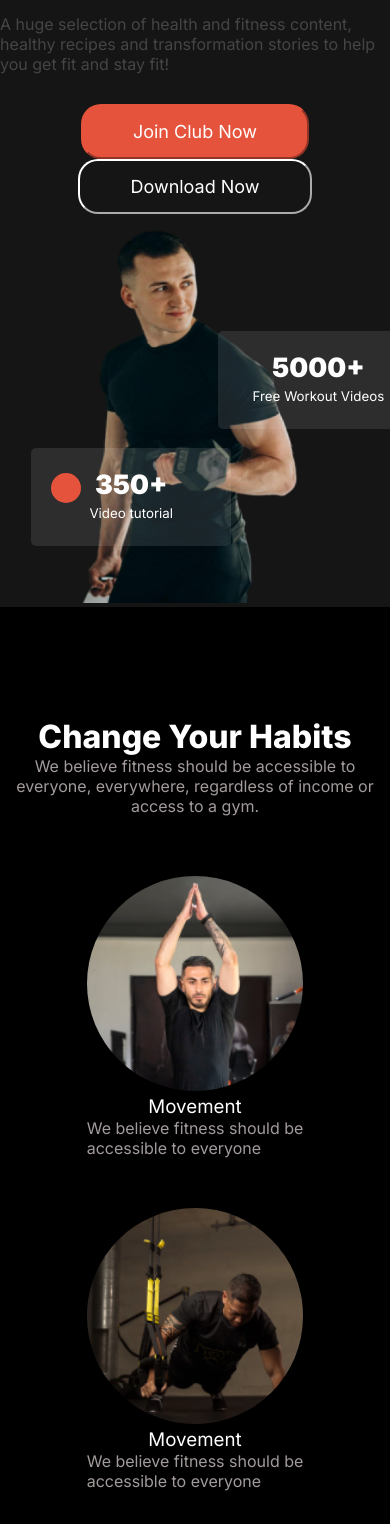
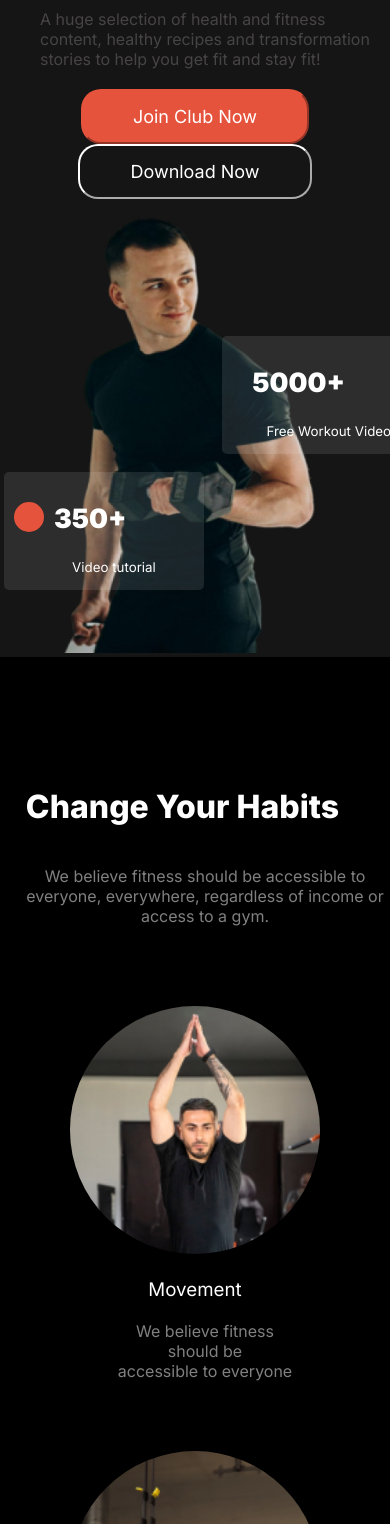
Before and after one commit to Jaheda8/Assignment-2, a plain HTML site: page index.html in a window 390 px wide. Shown: the part 476-2000 px from the top of the page. Drawn offline with Linux system fonts and the light colour scheme; a web font is replaced by a local one.

Commit message:
responsive 2nd time done

```diff
--- a/index.html
+++ b/index.html
@@ -71,9 +71,9 @@
             <div class="habits-info">
                 <h1 class="bold-title">Change Your Habits
                 </h1>
-                <p class="gray-description habit-description">We believe fitness should be accessible to everyone,
+                <p style="text-align: center; padding: 20px 0px;" class="gray-description habit-description">We believe fitness should be accessible to everyone,
                     everywhere, regardless
-                    of income or
+                    of income or <br>
                     access to a gym.</p>
             </div>
             <div class="image-container">
@@ -85,19 +85,19 @@
                 </div>
                 <div class="img-info">
                     <img class="circle-img" src="./images/image 3.png" alt="">
-                    <h3>Movement</h3>
+                    <h3>Time</h3>
                     <p class="gray-description habit-details">We believe fitness should be <br>
                         accessible to everyone</p>
                 </div>
                 <div class="img-info">
                     <img class="circle-img" src="./images/image 4.png" alt="">
-                    <h3>Movement</h3>
+                    <h3>Practice</h3>
                     <p class="gray-description habit-details">We believe fitness should be <br>
                         accessible to everyone</p>
                 </div>
                 <div class="img-info">
                     <img class="circle-img" src="./images/image 5.png" alt="">
-                    <h3>Movement</h3>
+                    <h3>Weight Loss</h3>
                     <p class="gray-description habit-details">We believe fitness should be <br>
                         accessible to everyone</p>
                 </div>
@@ -131,9 +131,9 @@
 
 
             <div class="bmi-info">
-                <h1 class="bold-title">BMI Calculator</h1>
-                <p class="gray-description">We believe fitness should be accessible to everyone, everywhere, regardless
-                    of income or access to a gym.</p>
+                <h1 style="text-align: center;" class="bold-title">BMI Calculator</h1>
+                <p style="padding-top: 20px; text-align: center" class="gray-description">We believe fitness should be accessible to everyone, everywhere, regardless
+                    of income or <br> access to a gym.</p>
             </div>
             <div class="bmi">
 
@@ -148,10 +148,7 @@
                                 </tr>
                             </thead>
                             <tbody>
-                                <tr>
-                                    <th>BMI</th>
-                                    <th>Weight Status</th>
-                                </tr>
+
                                 <tr>
                                     <td>Below 18.5</td>
                                     <td>Underweight</td>
@@ -174,9 +171,10 @@
                     </div>
                     <div class="bmi-calculation">
                         <form action="">
+
                             <h1 class="bmi-heading">BMI Calculator Chart</h1>
 
-                            <div></div>
+
                             <input type="text">
                             <input type="text">
                             <br>
@@ -200,8 +198,8 @@
 
             <div class="team">
                 <div class="team-info">
-                    <h1 class="bold-title">Our Team</h1>
-                    <p class="gray-description">We believe fitness should be accessible to everyone, everywhere,
+                    <h1 class="bold-title">Meet Our Team</h1>
+                    <p style="text-align: center; padding: 10px;" class="gray-description">We believe fitness should be accessible to everyone, everywhere,
                         regardless of income or access to a gym.</p>
                 </div>
                 <div class="team-details">
--- a/style.css
+++ b/style.css
@@ -35,7 +35,7 @@ body {
 .gray-description {
     font-size: 1rem;
     font-weight: 400;
-    color: #a39b9b;
+    color: rgba(128, 128, 128, 1);
 }
 
 /*------------ Navbar style ------------ */
@@ -221,8 +221,19 @@ ul > li {
 }
 
 .img-info {
+
+
     width: 100%;
     max-width: 250px;
+    text-align: center;
+}
+.img-info p, h3{
+
+    text-align: center;
+}
+.img-info h3{
+ /* border: 1px solid yellow; */
+    padding-top: 20px;
     text-align: center;
 }
 
@@ -240,6 +251,7 @@ ul > li {
     background-color: #222222;
     display: grid;
     grid-template-columns: repeat(2, 1fr);
+    gap: 80px;
     border-radius: 20px;
 }
 
@@ -278,7 +290,7 @@ ul > li {
 }
 
 .bmi-info {
-    padding: 80px;
+    padding: 50px;
     width: 60%;
     margin: 0 auto;
     text-align: center;
@@ -304,6 +316,9 @@ table th, td {
     border: 1px solid rgba(255, 255, 255, 0.1);
     padding: 20px 40px;
 }
+table td {
+   color:rgba(255, 255, 255, 0.5);
+}
 
 table {
     border-collapse: collapse;
@@ -318,7 +333,7 @@ form {
     position: relative;
     /* border: 1px solid #E6533C; */
 }
-
+.bmi-info{}
 form input {
     padding: 20px 60px;
     background-color: rgba(255, 255, 255, 0.1);
@@ -343,7 +358,7 @@ form input {
 
 .team-info {
     width: 100%;
-    max-width: 500px;
+    max-width: 700px;
     margin: 0 auto;
     padding: 40px 0px;
     text-align: center;
@@ -473,12 +488,40 @@ hr {
 @media screen and (max-width: 768px) {
     .fa-icon {
         display: block;
+        font-size: 25px;
     }
+
     .banner-img{
-        width: 60vw;
+        width: 70vw;
+    }
+    /* .banner-img button{
+        width: 40vw;
+        height: 30vw;
+    } */
+    .transparent-card-1, .transparent-card-2 {
+        position: absolute;
+        background-color: rgba(255, 255, 255, 0.1);
+        border: none;
+        border-radius: 5px;
+        width: 200px;
+        padding: 10px ;
+
+    }
+
+.transparent-card-2 h1,p{
+    margin-left: 20px;
+    text-align: justify;
+    padding: 20px;
+}
+.circle{
+    margin-top:20px;
+}
+    .banner-info p,h1{
+        padding: 20px 20px;
+        text-align: left;
     }
     .banner-title {
-        font-size: 4rem;
+        font-size: 3.5rem;
         font-weight: 800;
     }
     .bold-title {
@@ -531,6 +574,7 @@ hr {
         text-align: center;
     }
     .navbar {
+        padding-bottom: 50px;
         display: flex;
         flex-direction: row;
     }
```
